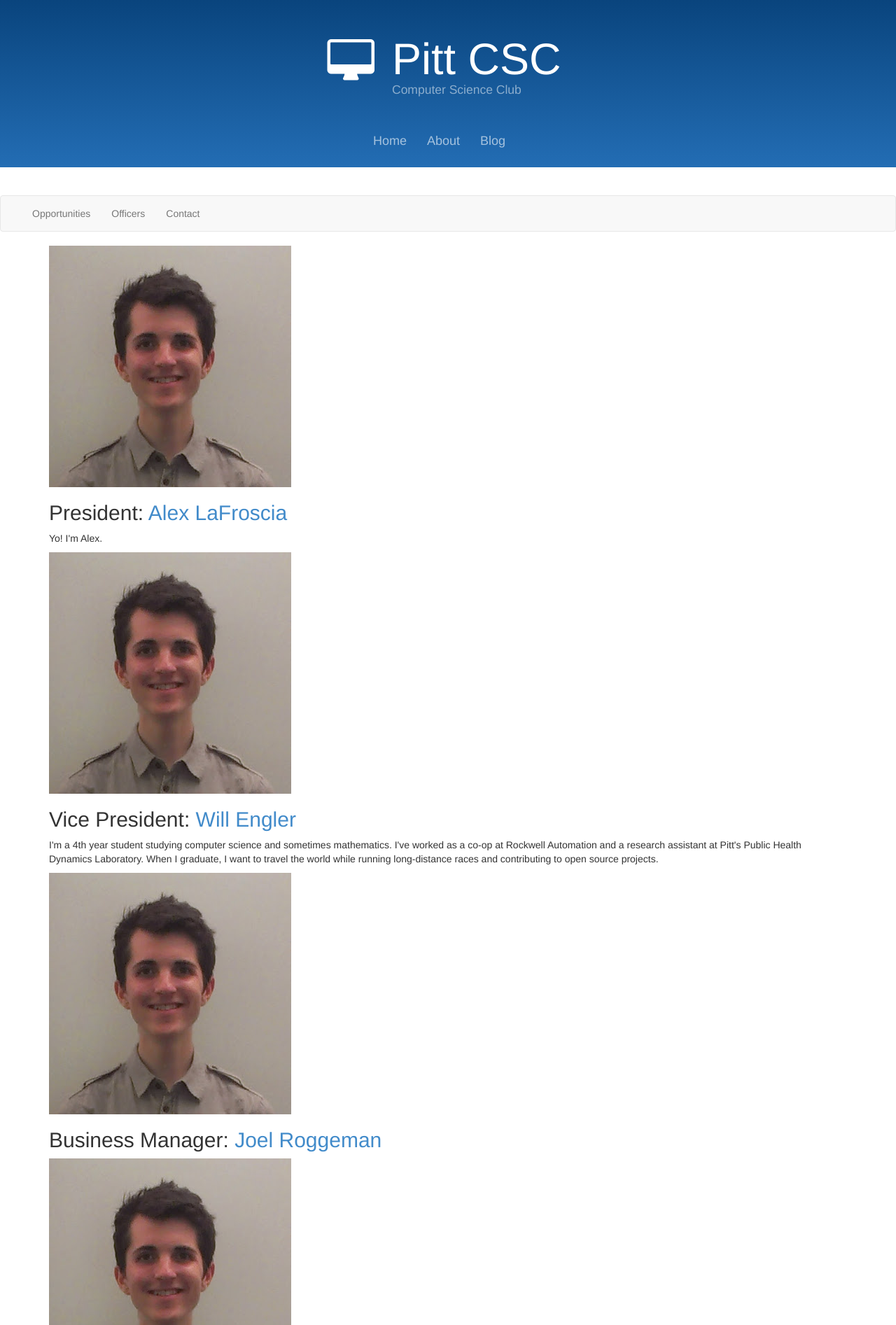
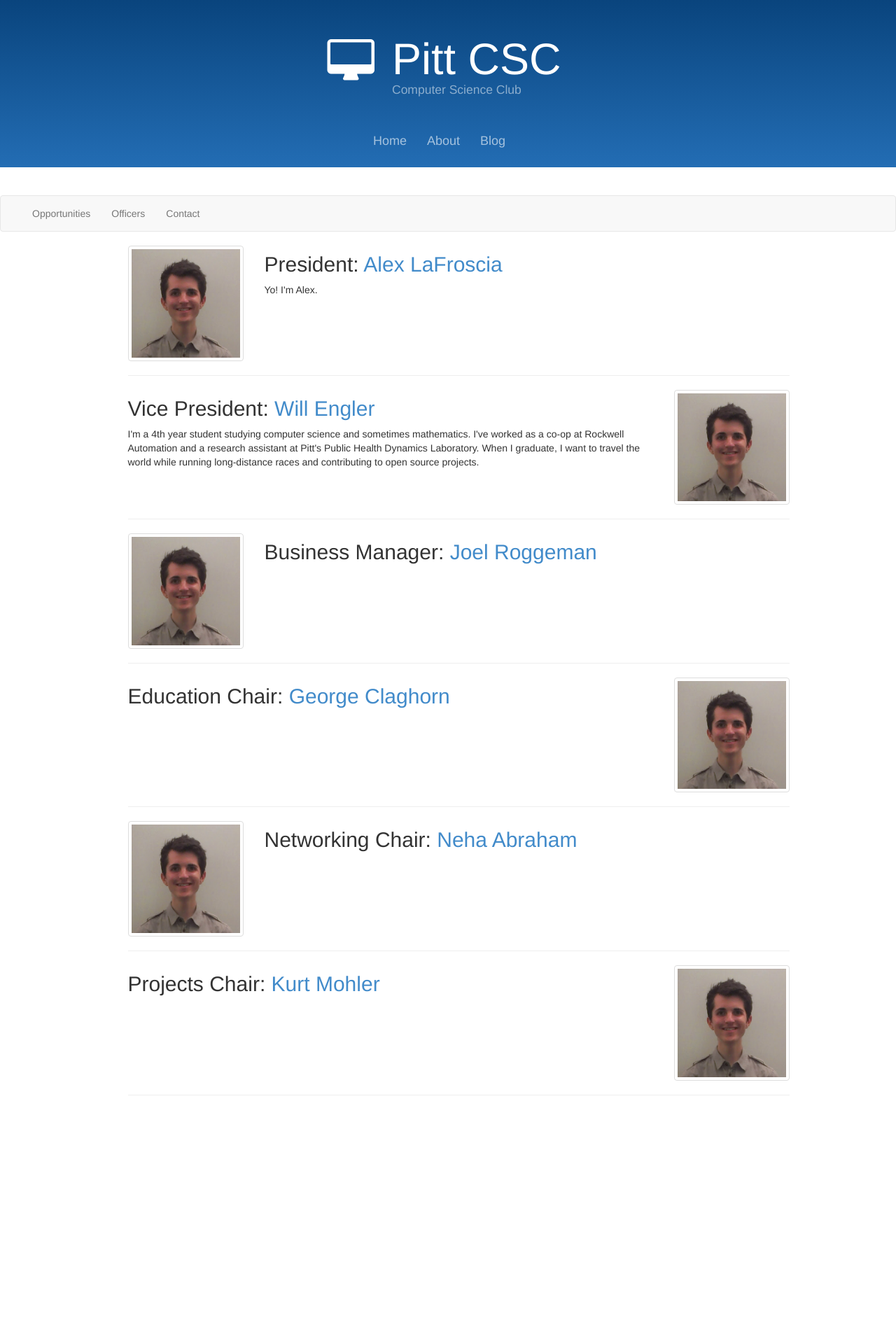
Before and after one commit to pittcsc/old-pittcsc-website-archived, a Jekyll site: the page built from officers/index.html, in a window 1280 px wide. Shown: the top 1893 px of the page at 70% size. Built offline with Jekyll 4.4.1, drawn with Linux system fonts in a browser that asks for light colours; nearby versions of some CDN libraries; library files that are not in the unit come from our copies; Markdown is read by kramdown in place of the engine named in the settings; after the commit the page ends 1585 px from its top, so only the background shows below that.

Commit message:
Add structure to officers page

```diff
--- a/assets/css/site.scss
+++ b/assets/css/site.scss
@@ -10,3 +10,7 @@ $fa-font-path: '../fonts/font_awesome';
 @import 'font_awesome';
 
 @import 'masthead';
+
+.officer-header {
+  margin-top: 10px;
+}
--- a/officers/index.html
+++ b/officers/index.html
@@ -3,8 +3,46 @@ layout: page
 title: Officers
 ---
 
+<div class="container">
+
 {% for officer in site.data.officers %}
-	<img src={{officer.portraitPath}} class=portrait />
-		<h2>{{officer.title}}: <a href=mailto:{{officer.email}}>{{officer.name}}</a></h2>
-		<p>{{officer.bio}}</p>
+  {% capture thecycle %}{% cycle 'odd', 'even' %}{% endcapture %}
+
+  {% if thecycle == 'odd' %}
+
+  <div class="row">
+    <div class="col-sm-2 col-sm-offset-1">
+      <img src={{officer.portraitPath}} class="img-thumbnail" />
+    </div>
+    <div class="col-sm-8">
+      <h2 class="officer-header">
+        {{officer.title}}: <a href=mailto:{{officer.email}}>{{officer.name}}</a>
+      </h2>
+      <p>{{officer.bio}}</p>
+    </div>
+  </div>
+
+  {% else %}
+
+  <div class="row">
+    <div class="col-sm-8 col-sm-offset-1">
+      <h2 class="officer-header">
+        {{officer.title}}: <a href=mailto:{{officer.email}}>{{officer.name}}</a>
+      </h2>
+      <p>{{officer.bio}}</p>
+    </div>
+    <div class="col-sm-2">
+      <img src={{officer.portraitPath}} class="img-thumbnail" />
+    </div>
+  </div>
+
+  {% endif %}
+
+  <div class="row">
+    <div class="col-sm-10 col-sm-offset-1">
+      <hr />
+    </div>
+  </div>
 {% endfor %}
+
+</div>
```
